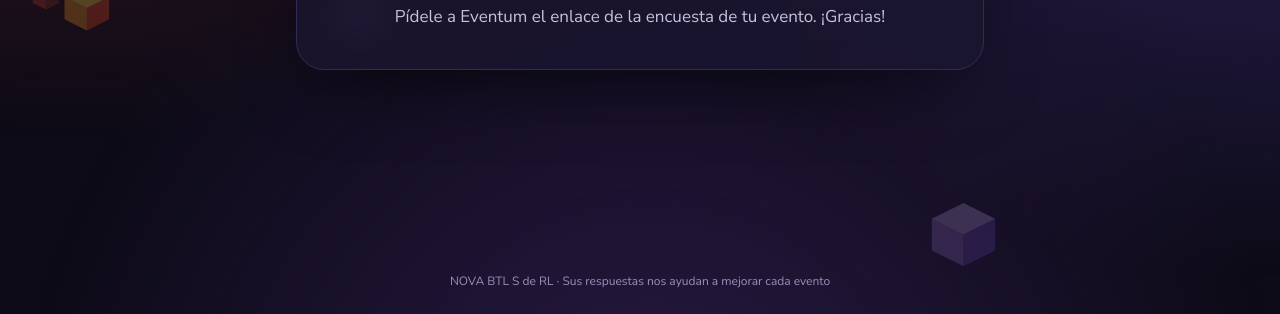
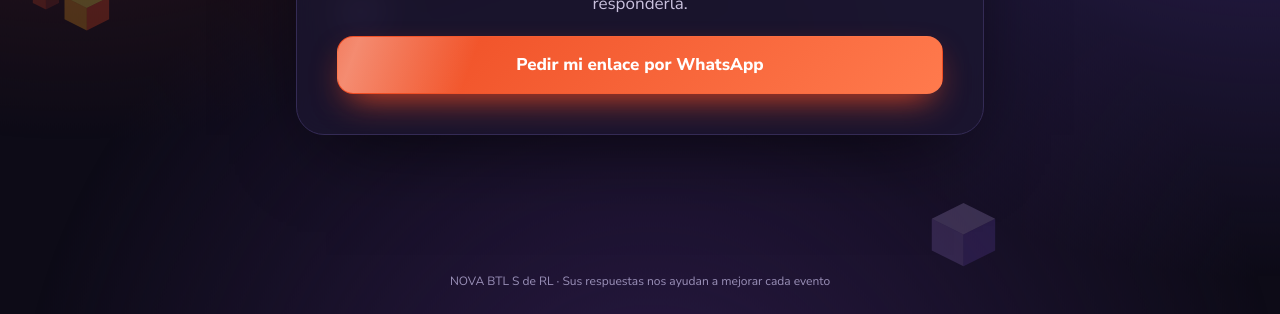
Before and after one commit to Eventumhn/encuesta, a plain HTML site: page index.html in a window 1280 px wide. Shown: the part 486-800 px from the top of the page. Drawn offline with Linux system fonts and the light colour scheme.

Commit message:
Encuesta sin enlace: botón para pedirlo a Nova por WhatsApp
Co-Authored-By: Claude Opus 5.5 <noreply@anthropic.com>
Claude-Session: https://claude.ai/code/session_018LxwSsBdk1RvaK3Jb8VU94

```diff
--- a/index.html
+++ b/index.html
@@ -184,20 +184,21 @@ let pasos=[], i=0;
 
 function post(datos){return fetch(URL_APP,{method:"POST",headers:{"Content-Type":"text/plain;charset=utf-8"},body:JSON.stringify(datos)}).then(r=>r.json()).then(r=>{if(!r||r.ok===false)throw new Error((r&&r.error)||"No se pudo conectar.");return r})}
 
-function aviso(titulo,texto){
+const WA_NOVA="https://wa.me/50499354582?text="+encodeURIComponent("¡Hola, Nova! 👋 Tuve un evento con Eventum y quiero responder la encuesta de satisfacción. ¿Me ayudas con mi enlace?");
+function aviso(titulo,texto,wa){
   $("#paso").textContent="";$("#bar").style.width="0";
-  $("#main").innerHTML=`<section class="card entra gracias"><img class="hero" src="logo-cubos.png" alt=""><h2>${esc(titulo)}</h2><p class="lead">${esc(texto)}</p></section>`;
+  $("#main").innerHTML=`<section class="card entra gracias"><img class="hero" src="logo-cubos.png" alt=""><h2>${esc(titulo)}</h2><p class="lead">${esc(texto)}</p>${wa?`<a class="btn primary" style="text-decoration:none;text-align:center;align-self:stretch" href="${WA_NOVA}" target="_blank" rel="noopener">Pedir mi enlace por WhatsApp</a>`:""}</section>`;
 }
 
 function iniciar(){
-  if(!TOKEN){aviso("Este enlace no es válido","Pídele a Eventum el enlace de la encuesta de tu evento. ¡Gracias!");return}
+  if(!TOKEN){aviso("¿Tuviste un evento con Eventum?","Cada evento tiene su propio enlace de encuesta. Escríbele a Nova, nuestra asistente, y te lo hacemos llegar. Te toma menos de 2 minutos responderla.",true);return}
   post({accion:"encInfo",t:TOKEN}).then(r=>{
     INFO=r;
     if(r.respondida){aviso("Esta encuesta ya fue respondida","¡Muchas gracias! Ya recibimos la opinión de este evento.");return}
     pasos=["inicio","general"].concat(r.servicios&&r.servicios.length?["coord"]:[]).concat(["tec","reco","mejorar"]);
     if(!(r.servicios&&r.servicios.length))A.coordinacion="na";
     pintar(1);
-  }).catch(e=>aviso("No pudimos abrir la encuesta",e.message||"Revisa tu conexión e inténtalo de nuevo."));
+  }).catch(e=>aviso("No pudimos abrir la encuesta",e.message||"Revisa tu conexión e inténtalo de nuevo.",/no es válido/.test(e.message||"")));
 }
 
 function escribir(el){
```
